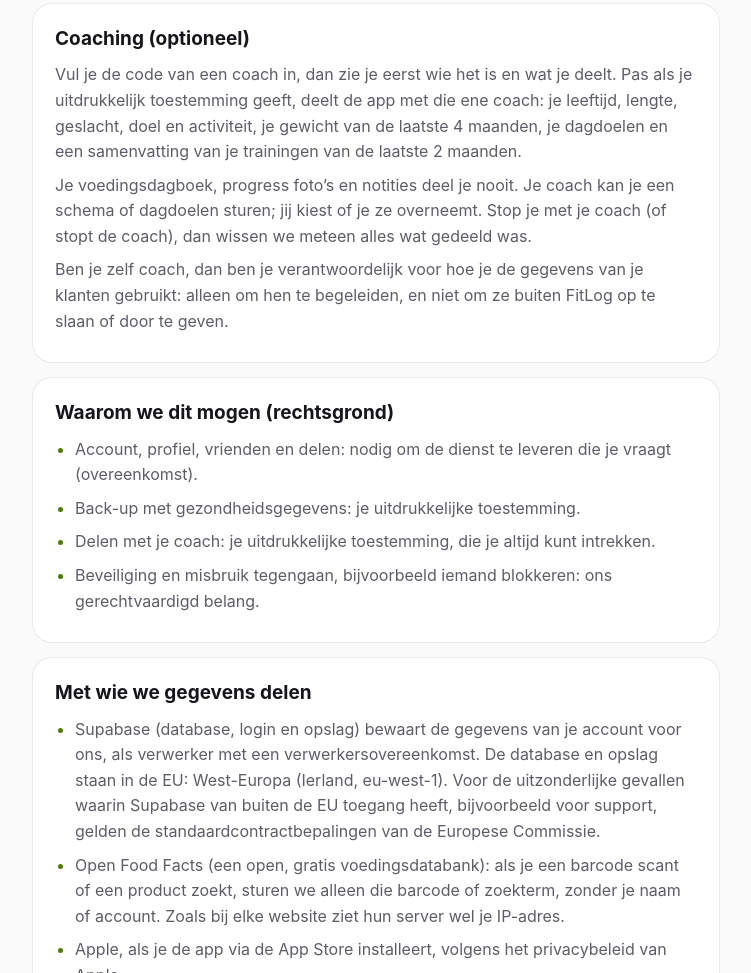
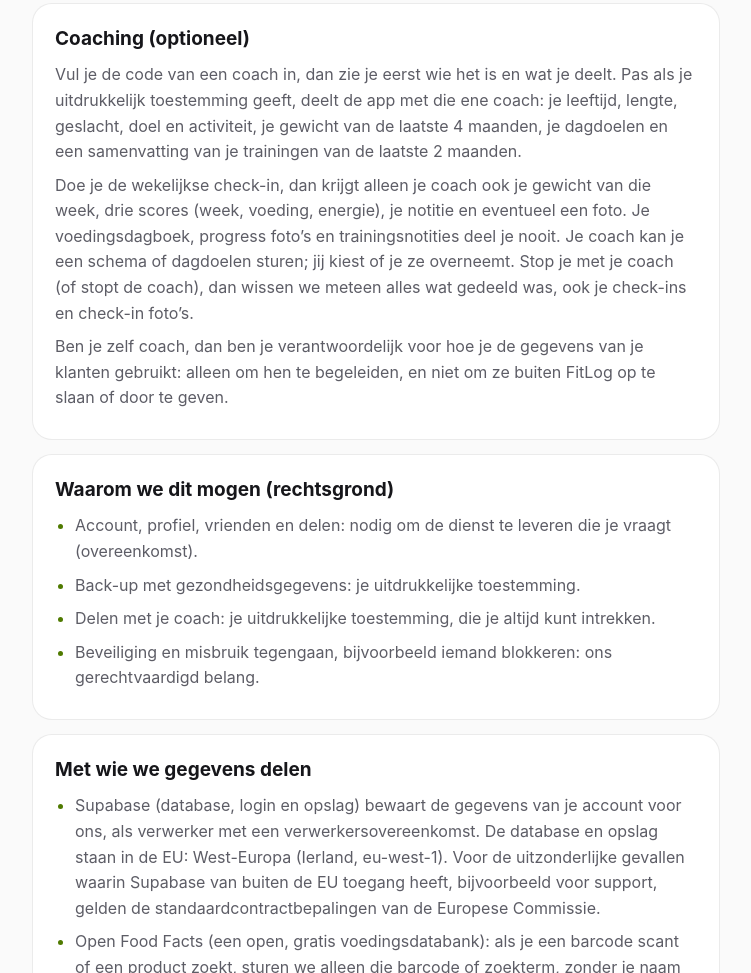
Before and after one commit to PrimaveraIT/fitlog-privacy, a plain HTML site: page index.html in a window 1280 px wide. Shown: the part 1648-2621 px from the top of the page, without its empty margins (264-1015 px from the left). Drawn offline with Linux system fonts and the light colour scheme.

Commit message:
Privacybeleid bijgewerkt

```diff
--- a/index.html
+++ b/index.html
@@ -61,7 +61,7 @@
 <section>
   <h2>Coaching (optioneel)</h2>
   <p>Vul je de code van een coach in, dan zie je eerst wie het is en wat je deelt. Pas als je uitdrukkelijk toestemming geeft, deelt de app met die ene coach: je leeftijd, lengte, geslacht, doel en activiteit, je gewicht van de laatste 4 maanden, je dagdoelen en een samenvatting van je trainingen van de laatste 2 maanden.</p>
-  <p>Je voedingsdagboek, progress foto’s en notities deel je nooit. Je coach kan je een schema of dagdoelen sturen; jij kiest of je ze overneemt. Stop je met je coach (of stopt de coach), dan wissen we meteen alles wat gedeeld was.</p>
+  <p>Doe je de wekelijkse check-in, dan krijgt alleen je coach ook je gewicht van die week, drie scores (week, voeding, energie), je notitie en eventueel een foto. Je voedingsdagboek, progress foto’s en trainingsnotities deel je nooit. Je coach kan je een schema of dagdoelen sturen; jij kiest of je ze overneemt. Stop je met je coach (of stopt de coach), dan wissen we meteen alles wat gedeeld was, ook je check-ins en check-in foto’s.</p>
   <p>Ben je zelf coach, dan ben je verantwoordelijk voor hoe je de gegevens van je klanten gebruikt: alleen om hen te begeleiden, en niet om ze buiten FitLog op te slaan of door te geven.</p>
 
 
```
